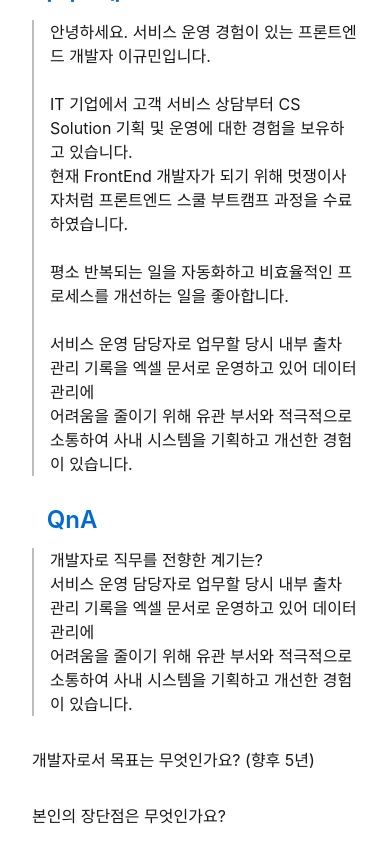
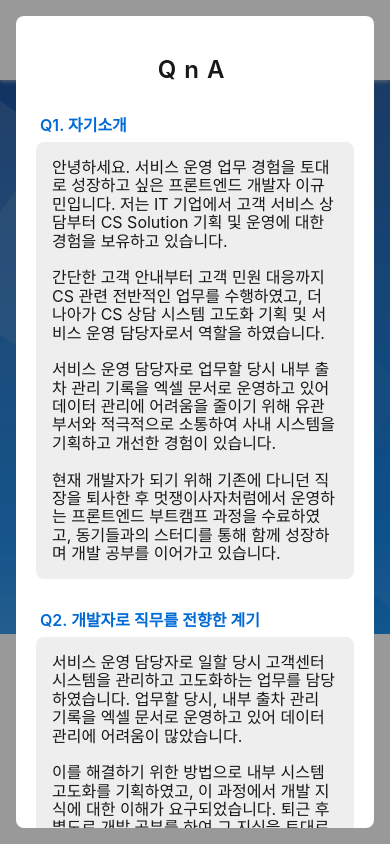
Before and after one commit to Kyoo130/Portfolio, a React (Create React App) app: page / in a window 390 px wide. Both pictures are taken after a click on the button "더 알아보기". Shown: the top 844 px of the page. Built offline with nearby package versions, Linux system fonts and the light colour scheme; a web font is replaced by a local one.

Commit message:
:lipstick: 반응형 스타일 적용 및 콘텐츠 내용 수정

```diff
--- a/src/components/Modal.jsx
+++ b/src/components/Modal.jsx
@@ -2,42 +2,81 @@ import React from "react";
 import styled from "styled-components";
 
 const ModalCont = styled.article`
-  display: flex;
-  justify-content: center;
-  align-items: center;
   position: fixed;
   background-color: rgba(0, 0, 0, 0.4);
   top: 0;
-  left: 0;
   right: 0;
   bottom: 0;
+  left: 0;
+  padding: 1rem;
   z-index: 20;
 `;
 
 const ModalContents = styled.div`
+  width: 100%;
+  max-width: 1140px;
+  height: 100%;
+  padding: 2.5rem 1.25rem;
+  margin: 0 auto;
+  border-radius: 0.5rem;
+  background-color: #fff;
+  color: #181818;
+  overflow: scroll;
+
   display: flex;
   flex-direction: column;
-  background-color: #fff;
-  color: #181818;
-  border-radius: 0.5rem;
-  padding: 2rem;
-  margin: 0 auto;
+  justify-items: center;
+  align-items: center;
   row-gap: 2rem;
-  width: 100%;
-  max-width: 1140px;
+
+  @media (min-width: 768px) {
+    position: absolute;
+    top: 50%;
+    left: 50%;
+    transform: translate(-50%, -50%);
+    height: auto;
+    white-space: pre-wrap;
+  }
 `;
 
 const Title = styled.h3`
-  font-size: 2rem;
-  font-weight: bold;
-  //text-transform: uppercase;
+  font-size: 1.5rem;
+  font-weight: 600;
   text-align: center;
-  //color: #0267cc;
   color: #181818;
+  letter-spacing: 0.5rem;
+
+  @media (min-width: 768px) {
+    font-size: 1.75rem;
+  }
+`;
+
+const ListCont = styled.ul`
+  display: flex;
+  flex-direction: column;
+  row-gap: 2rem;
+`;
+
+const BoldText = styled.span`
+  display: block;
+  font-weight: 600;
+  margin-bottom: 0.5rem;
+  color: #006ad5;
+  padding-left: 0.25rem;
+
+  @media (min-width: 768px) {
+    font-size: 1.25rem;
+  }
+`;
+
+const Contents = styled.p`
+  background-color: #eee;
+  padding: 1rem 1rem;
+  border-radius: 0.5rem;
 `;
 
 const CloseBtn = styled.button`
-  background-color: #bdbdbd;
+  background-color: #006ad5;
   font-weight: 600;
   font-size: 1rem;
   color: #fff;
@@ -46,81 +85,58 @@ const CloseBtn = styled.button`
   margin: 0 auto;
 
   :hover {
-    filter: brightness(95%);
+    opacity: 0.925;
   }
-`;
-
-const ContentUl = styled.ul`
-  //display: grid;
-  //grid-template-columns: repeat(1fr auto);
-  display: flex;
-  flex-direction: column;
-  row-gap: 2rem;
-  white-space: pre-wrap;
-  line-height: 1.5rem;
-  margin: 0 auto;
-`;
-
-const ContentLi = styled.li`
-  display: flow-root;
-
-  & > strong {
-    display: block;
-    font-size: 1.5rem;
-    font-weight: 600;
-    color: #006ad5;
-    margin-bottom: 1rem;
-    float: left;
-    text-align: center;
-    min-width: 5rem;
-    margin-right: 1rem;
-    //background-color: #eee;
-  }
-
-  & > p {
-    display: block;
-    float: left;
-    padding-left: 1rem;
-    border-left: 2px solid #bdbdbd;
-
-  }
-
 `;
 
 const Modal = ({ handleModalOpen }) => {
   return (
     <ModalCont>
       <ModalContents>
-        <Title>더 알아보기</Title>
-
-        <ContentUl>
-          <ContentLi>
-            <strong>자기소개</strong>
-            <p>
-              안녕하세요. 서비스 운영 경험이 있는 프론트엔드 개발자 이규민입니다.{"\n"}
-              <br />
-              IT 기업에서 고객 서비스 상담부터 CS Solution 기획 및 운영에 대한 경험을 보유하고 있습니다.{"\n"}
-              현재 FrontEnd 개발자가 되기 위해 멋쟁이사자처럼 프론트엔드 스쿨 부트캠프 과정을 수료하였습니다.{"\n"}
-              <br />
-              평소 반복되는 일을 자동화하고 비효율적인 프로세스를 개선하는 일을 좋아합니다.{"\n"}
-              <br />
+        <Title>QnA</Title>
+        <ListCont>
+          <li>
+            <BoldText>Q1.️ 자기소개</BoldText>
+            <Contents>
+              안녕하세요. 서비스 운영 업무 경험을 토대로 성장하고 싶은 프론트엔드 개발자 이규민입니다.{"\n"}
+              저는 IT 기업에서 고객 서비스 상담부터 CS Solution 기획 및 운영에 대한 경험을 보유하고 있습니다.
+              <br /><br />
+              간단한 고객 안내부터 고객 민원 대응까지 CS 관련 전반적인 업무를 수행하였고,{"\n"}
+              더 나아가 CS 상담 시스템 고도화 기획 및 서비스 운영 담당자로서 역할을 하였습니다.
+              <br /><br />
               서비스 운영 담당자로 업무할 당시 내부 출차 관리 기록을 엑셀 문서로 운영하고 있어 데이터 관리에{"\n"}
-              어려움을 줄이기 위해 유관 부서와 적극적으로 소통하여 사내 시스템을 기획하고 개선한 경험이 있습니다.{"\n"}
-            </p>
-          </ContentLi>
-          <ContentLi>
-            <strong>QnA</strong>
-            <p>
-              <span>개발자로 직무를 전향한 계기는?{"\n"}</span>
-              서비스 운영 담당자로 업무할 당시 내부 출차 관리 기록을 엑셀 문서로 운영하고 있어 데이터 관리에{"\n"}
-              어려움을 줄이기 위해 유관 부서와 적극적으로 소통하여 사내 시스템을 기획하고 개선한 경험이 있습니다.{"\n"}
-            </p>
-          </ContentLi>
-          <li>개발자로서 목표는 무엇인가요? (향후 5년)</li>
-          <li>본인의 장단점은 무엇인가요?</li>
-          <li></li>
-        </ContentUl>
-
+              어려움을 줄이기 위해 유관 부서와 적극적으로 소통하여 사내 시스템을 기획하고 개선한 경험이 있습니다.
+              <br /><br />
+              현재 개발자가 되기 위해 기존에 다니던 직장을 퇴사한 후 멋쟁이사자처럼에서 운영하는 프론트엔드{"\n"}
+              부트캠프 과정을 수료하였고, 동기들과의 스터디를 통해 함께 성장하며 개발 공부를 이어가고 있습니다.
+            </Contents>
+          </li>
+          <li>
+            <BoldText>Q2. 개발자로 직무를 전향한 계기</BoldText>
+            <Contents>
+              서비스 운영 담당자로 일할 당시 고객센터 시스템을 관리하고 고도화하는 업무를 담당하였습니다.{"\n"}
+              업무할 당시, 내부 출차 관리 기록을 엑셀 문서로 운영하고 있어 데이터 관리에 어려움이 많았습니다.
+              <br /><br />
+              이를 해결하기 위한 방법으로 내부 시스템 고도화를 기획하였고, 이 과정에서 개발 지식에 대한 이해가 요구되었습니다.{"\n"}
+              퇴근 후 별도로 개발 공부를 하여 그 지식을 토대로 비효율적인 프로세스를 개선하는 결과를 가져올 수 있었습니다.
+              <br /><br />
+              위 경험을 계기로 본격적으로 프론트엔드 개발자가 되기 위해 공부를 시작하였고,{"\n"}
+              개발이란 것이 노력한 만큼 결과물을 만들어 낼 수 있다는 점이 흥미롭고, 뜻깊게 다가왔습니다.
+              <br /><br />
+              많은 고민 끝에 다니던 직장을 퇴사한 후 프론트엔드 개발자가 되기 위해 부트캠프에 참여하며 지금까지 개발 공부를 이어가고 있습니다.
+            </Contents>
+          </li>
+          <li>
+            <BoldText><span>Q3.</span> 개발자로서 향후 목표</BoldText>
+            <Contents>
+              먼저, 회사에 입사하여 다양한 실무를 경험하고, 업무 외적으로도 개별 스터디를 진행하여 프로젝트{"\n"}
+              설계 및 디자인 패턴을 공부하며, 프론트엔드 개발자로서 탄탄한 실력을 갖출 수 있도록 성장하는 것 입니다.
+              <br /><br />
+              이후 5년 안에 지금의 저와 같이 프론트엔드 개발자를 목표로 하는 주니어들을 위한 블렌디드 러닝{"\n"}
+              과정을 만들어 그들의 멘토로서 혼자서가 아닌 함께 성장할 수 있는 개발 리드가 되는 것이 목표입니다.
+            </Contents>
+          </li>
+        </ListCont>
         <CloseBtn onClick={() => {
           handleModalOpen(false);
         }}>돌아가기
```
